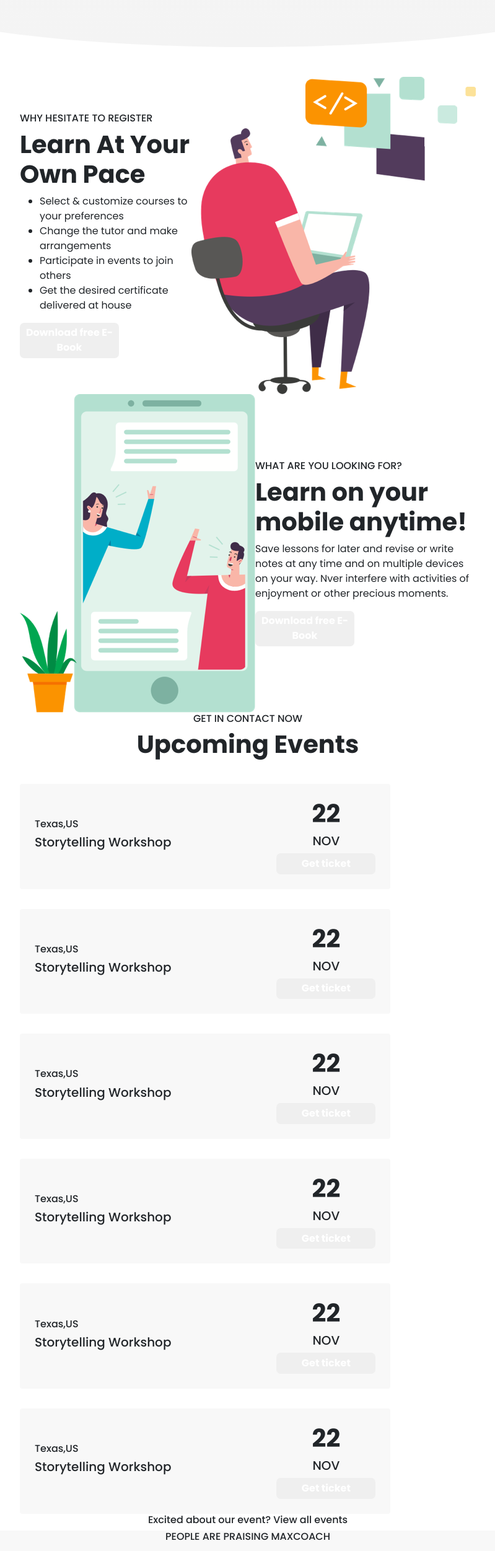
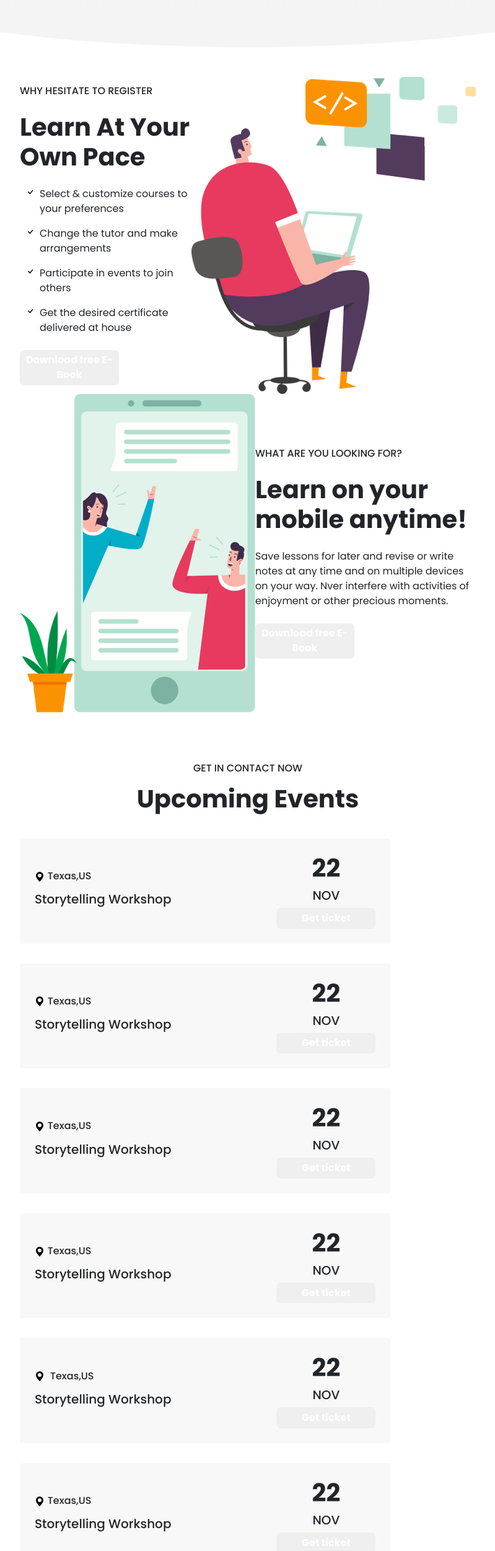
Before and after one commit to adricosmicfox/proj-html-vuejs, a Vue app: page / in a window 1280 px wide. Shown: the part 5220-7723 px from the top of the page at 62% size, without its empty margins (240-1039 px from the left). Built offline with nearby package versions, Linux system fonts and the light colour scheme.

Commit message:
added social icons in footer, background wave in events

```diff
--- a/src/components/EventsComponent.vue
+++ b/src/components/EventsComponent.vue
@@ -12,7 +12,7 @@
         <!-- ***EVENT*** -->
         <div class="am-event d-flex p-4 justify-content-between">
           <div class="d-flex flex-column align-self-center">
-            <h6>Texas,US</h6>
+            <h6><img src="../assets/geo-alt-fill.svg" alt="">Texas,US</h6>
             <h5>Storytelling Workshop</h5>
           </div>
 
@@ -26,7 +26,7 @@
         <!-- ***EVENT*** -->
         <div class="am-event d-flex p-4 justify-content-between">
           <div class="d-flex flex-column align-self-center">
-            <h6>Texas,US</h6>
+            <h6><img src="../assets/geo-alt-fill.svg" alt="">Texas,US</h6>
             <h5>Storytelling Workshop</h5>
           </div>
 
@@ -40,7 +40,7 @@
             <!-- ***EVENT*** -->
             <div class="am-event d-flex p-4 justify-content-between">
           <div class="d-flex flex-column align-self-center">
-            <h6>Texas,US</h6>
+            <h6><img src="../assets/geo-alt-fill.svg" alt="">Texas,US</h6>
             <h5>Storytelling Workshop</h5>
           </div>
 
@@ -54,7 +54,7 @@
         <!-- ***EVENT*** -->
         <div class="am-event d-flex p-4 justify-content-between">
           <div class="d-flex flex-column align-self-center">
-            <h6>Texas,US</h6>
+            <h6><img src="../assets/geo-alt-fill.svg" alt="">Texas,US</h6>
             <h5>Storytelling Workshop</h5>
           </div>
 
@@ -68,7 +68,7 @@
             <!-- ***EVENT*** -->
             <div class="am-event d-flex p-4 justify-content-between">
           <div class="d-flex flex-column align-self-center">
-            <h6>Texas,US</h6>
+            <h6><img src="../assets/geo-alt-fill.svg" alt=""> Texas,US</h6>
             <h5>Storytelling Workshop</h5>
           </div>
 
@@ -82,7 +82,7 @@
         <!-- ***EVENT*** -->
         <div class="am-event d-flex p-4 justify-content-between">
           <div class="d-flex flex-column align-self-center">
-            <h6>Texas,US</h6>
+            <h6><img src="../assets/geo-alt-fill.svg" alt="">Texas,US</h6>
             <h5>Storytelling Workshop</h5>
           </div>
 
@@ -94,8 +94,8 @@
         </div>
       </div>
 
-      <div class="d-flex justify-content-center">
-        <h6>Excited about our event? View all events</h6>
+      <div class="d-flex justify-content-center mt-5">
+        <h6>Excited about our event? View all events <img src="../assets/arrow-right.svg" alt=""> </h6>
       </div>
 
 
@@ -117,6 +117,10 @@ name: 'EventsComponent'
 section{
     padding-left: 17rem;
     padding-right: 17rem;
+    padding-bottom: 10rem;
+    background-image: url(../assets/wave3.svg);
+    background-repeat: no-repeat;
+    background-position-y: bottom;
 }
 
 .am-event{
@@ -135,4 +139,13 @@ button{
   font-weight: 600;
 }
 
+h6{
+  margin: 0;
+  margin-bottom: 1rem;
+}
+
+img{
+  margin-right: .3rem;
+}
+
 </style>
--- a/src/components/FooterComponent.vue
+++ b/src/components/FooterComponent.vue
@@ -7,6 +7,12 @@
         <p>382 NE 191st St #87394 Miami, FL 33179-3899</p>
         <p>+1(305) 547-9909 (9am - 5pm EST, Monday - Friday)</p>
         <p>support@maxcoach.com</p>
+        <div>
+          <img class="me-4 am-social-icon" src="../assets/twitter.svg" alt="">
+          <img class="me-4 am-social-icon" src="../assets/facebook.svg" alt="">
+          <img class="me-4 am-social-icon" src="../assets/instagram.svg" alt="">
+          <img class="me-4 am-social-icon" src="../assets/linkedin.svg" alt="">
+        </div>
 
       </div>
 
@@ -58,4 +64,9 @@ section{
   width: 30rem;
 }
 
+.am-social-icon{
+  width: 1.4rem;
+  filter: invert(86%) sepia(93%) saturate(0%) hue-rotate(123deg) brightness(75%) contrast(95%);
+}
+
 </style>
--- a/src/components/LearningComponent.vue
+++ b/src/components/LearningComponent.vue
@@ -1,14 +1,14 @@
 <template>
   <section>
   <div class="d-flex justify-content-around align-items-center">
-    <div>
-      <h6>WHY HESITATE TO REGISTER</h6>
-      <h1>Learn At Your Own Pace</h1>
-      <ul>
-        <li>Select & customize courses to your preferences</li>
-        <li>Change the tutor and make arrangements</li>
-        <li>Participate in events to join others</li>
-        <li>Get the desired certificate delivered at house</li>
+    <div class="am-list-box">
+      <h6 class="mb-4">WHY HESITATE TO REGISTER</h6>
+      <h1 class="mb-4">Learn At Your Own Pace</h1>
+      <ul class="mb-4">
+        <li class="mb-3">Select & customize courses to your preferences</li>
+        <li class="mb-3">Change the tutor and make arrangements</li>
+        <li class="mb-3">Participate in events to join others</li>
+        <li class="mb-3">Get the desired certificate delivered at house</li>
       </ul>
       <button> Download free E-Book</button>
     </div>
@@ -24,10 +24,10 @@
       <img src="../assets/home-5-image-02.png" alt="">
     </div>
 
-    <div>
-      <h6>WHAT ARE YOU LOOKING FOR?</h6>
-      <h1>Learn on your mobile anytime!</h1>
-      <p>Save lessons for later and revise or write notes at any time and on multiple devices on your way. Nver interfere with activities of enjoyment or other precious moments.</p>
+    <div class="am-list-box">
+      <h6  class="mb-4">WHAT ARE YOU LOOKING FOR?</h6>
+      <h1  class="mb-4">Learn on your mobile anytime!</h1>
+      <p  class="mb-4">Save lessons for later and revise or write notes at any time and on multiple devices on your way. Nver interfere with activities of enjoyment or other precious moments.</p>
       <button> Download free E-Book</button>
     </div>
 
@@ -51,7 +51,16 @@ name: 'LearningComponent'
 section{
     padding-left: 17rem;
     padding-right: 17rem;
+    padding-bottom: 5rem;
   }
+
+ul{
+  list-style:url(../assets/check.svg) ;
+}
+
+.am-list-box{
+  width: 30rem;
+}
 
 button{
   color: white;
--- a/src/components/OpinionComponent.vue
+++ b/src/components/OpinionComponent.vue
@@ -29,7 +29,7 @@
       </div>
     </div>
 
-    <div class="d-flex flex-column align-items-center am-title mt-5">
+    <div class="am-certification-box d-flex flex-column align-items-center am-title">
       <h4>Start today for getting Online Certification</h4>
       <h1 class="mt-1">You can be your own guiding star with our help!</h1>
       <button class="mt-4">Get started now</button>
@@ -53,9 +53,13 @@ name: 'OpinionComponent'
 section{
     padding-left: 17rem;
     padding-right: 17rem;
+
     background-color: #F8F8F8;
 }
 
+.am-certification-box{
+  margin-top: 5rem;
+}
 .am-title{
   margin-bottom: 8rem;
 }
```
Also changed, not shown: src/assets/geo-alt-fill.svg (added), src/assets/wave3.svg (added).
